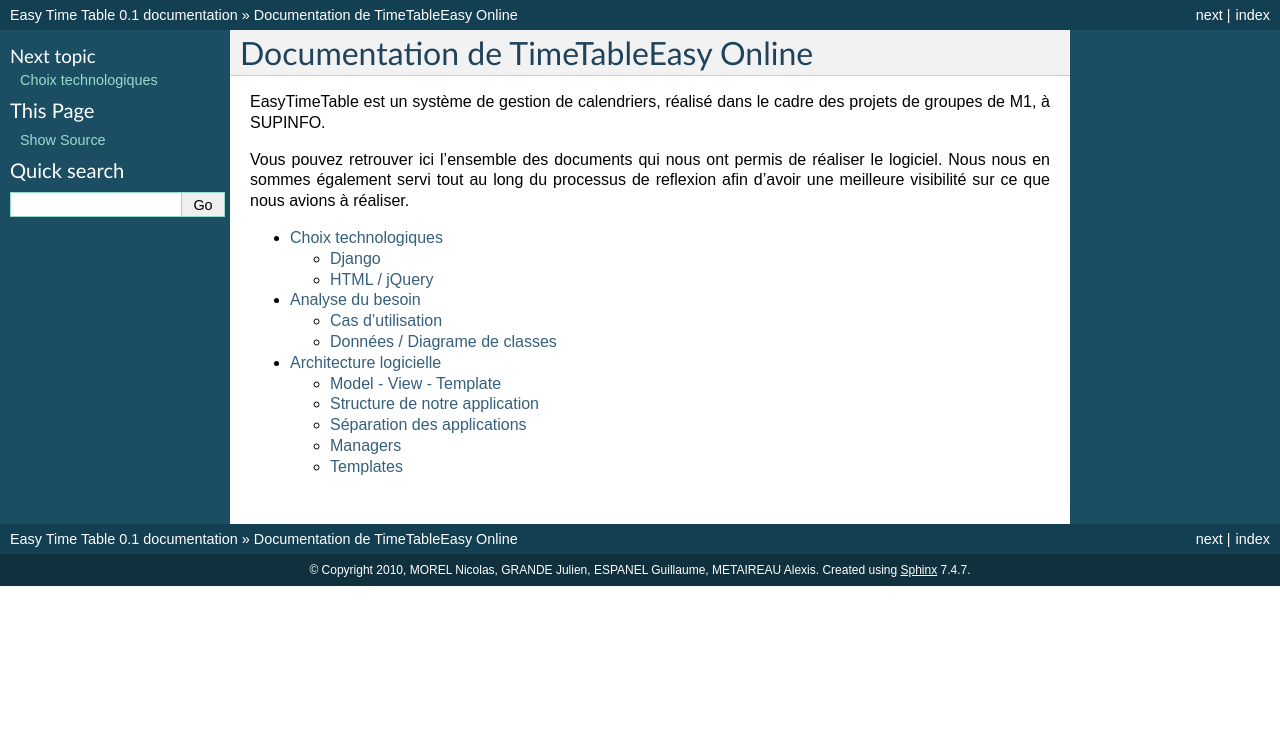
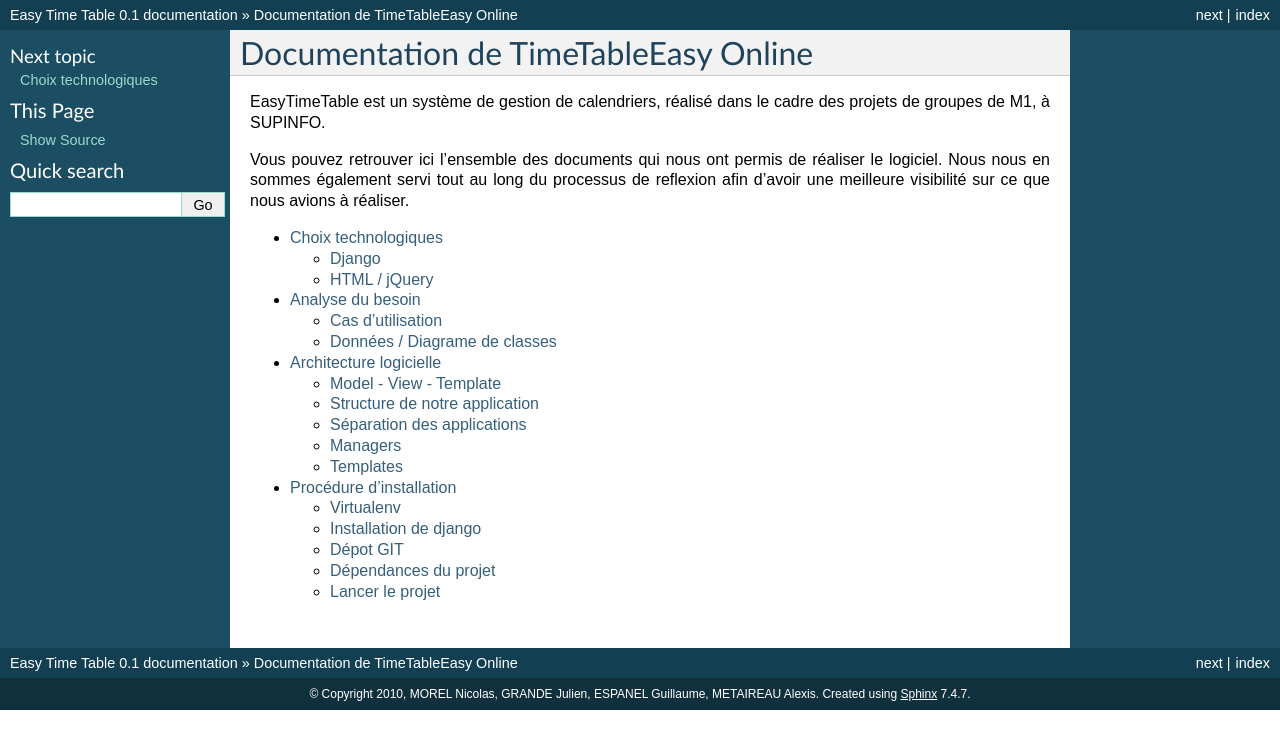
Before and after one commit to easytimetable/easytimetable, a Sphinx documentation site: the page built from doc/source/index.rst, in a window 1280 px wide. Shown: the top 749 px of the page. Built offline with Sphinx 7.4.7, drawn with Linux system fonts in a browser that asks for light colours; some of the changed lines change nothing that is shown.

Commit message:
installation procedure

```diff
--- a/doc/source/index.rst
+++ b/doc/source/index.rst
@@ -15,3 +15,4 @@ avions à réaliser.
    technologies
    analyse
    architecture
+   installation
--- /dev/null
+++ b/doc/source/installation.rst
@@ -0,0 +1,94 @@
+Procédure d'installation
+#########################
+
+Voici la procédure d'installation de EasyTimeTable Online.
+
+Virtualenv
+==========
+
+Virtualenv est un projet qui permet de séparer les dépendances système du projet
+des dépendances de la machine.
+
+Cela signifie donc qu'il est possible d'avoir plusieurs versions de modules
+python d'installés sur une même machine, et qu'ils ne rentrent pas en conflit.
+D'une manière générale, il est préférable d'utiliser virtualenv pour ses
+projets, afin de contrôler completement l'environnement de developpement de la
+même manière sur la machine de production et sur la machine de developpement.
+
+Pour installer virtualenv, voici une procédure::
+
+    $ pip install virtualenv
+
+Une fois virtualenv installé, il faut créer un environnement de developpement::
+
+    $ virtualenv --no-site-packages django
+    New python executable in django/bin/python
+    Installing setuptools............done.
+
+Et l'activer::
+
+    $ cd django
+    $ source bin/activate
+    (django)
+
+Le (django) signifie que l'on utilise le virtualenv "django".
+
+Installation de django
+======================
+
+Maintenant, installez django dans l'environnement de developpement. Nous
+utilisons la version 1.1, qui est actuellement la version stable::
+
+    $ pip install django
+    Downloading/unpacking django
+    Downloading Django-1.1.1.tar.gz (5.6Mb): 5.6Mb downloaded
+    Running setup.py egg_info for package django
+    Installing collected packages: django
+    Running setup.py install for django
+     changing mode of build/scripts-2.6/django-admin.py from 644 to 755
+     changing mode of /home/alexis/projets/groupproject/django/bin/django-admin.py to 755
+    Successfully installed django
+    (django)
+
+Dépot GIT
+==========
+
+Maintenant, sortez de votre dossier `django`::
+
+    $ cd ..
+
+Nous avons choisi d'utiliser le système de controle de version décentralisé GIT,
+et notre dépot est disponible à l'adresse http://github.com/easytimetable/easytimetable.
+
+Vous pouvez par exemple récupérer le projet en faisant::
+
+    $ git clone git@github.com:easytimetable/easytimetable.git
+    Initialized empty Git repository in /tmp/easytimetable/.git/
+    remote: Counting objects: 78, done.
+    remote: Compressing objects: 100% (74/74), done.
+    remote: Total 78 (delta 36), reused 0 (delta 0)
+    Receiving objects: 100% (78/78), 333.17 KiB | 183 KiB/s, done.
+    Resolving deltas: 100% (36/36), done.
+    (django)
+
+
+Dépendances du projet
+=====================
+
+Le projet à une dépendance vers l'application `django_extensions`, voici comment l'installer::
+
+    $ cd ..
+    $ git clone http://github.com/django-extensions/django-extensions.git
+    $ cd django-extensions
+    $ python setup.py install
+    $ cd ..
+
+Lancer le projet
+================
+
+Le projet est maintenant installé, il est possible de lancer le projet comme suit::
+
+    $ cd easytimetable/
+    (django)
+    $ python manage.py syncdb
+    $ python runserver
```
